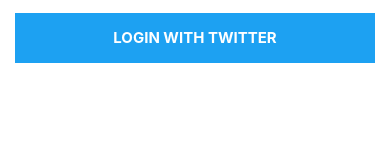
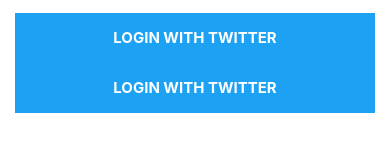
Before and after one commit to AreebVohra/awsomeproject, a React Native app: screen / in a window 390 px wide. Shown: the part 358-510 px from the top of the page. Built offline with nearby package versions, Linux system fonts and the light colour scheme.

Commit message:
testing changes

```diff
--- a/App.js
+++ b/App.js
@@ -86,6 +86,9 @@
               <TouchableHighlight style = {{backgroundColor: '#1da1f2',padding: 15,marginLeft:15,marginRight:15,height: 50}}>
                <Text style = {styles.submitButtonText}> LOGIN WITH TWITTER </Text>
               </TouchableHighlight>
+              <TouchableHighlight style = {{backgroundColor: '#1da1f2',padding: 15,marginLeft:15,marginRight:15,height: 50}}>
+               <Text style = {styles.submitButtonText}> LOGIN WITH TWITTER </Text>
+              </TouchableHighlight>
             </View>
         </View>
     );
```
